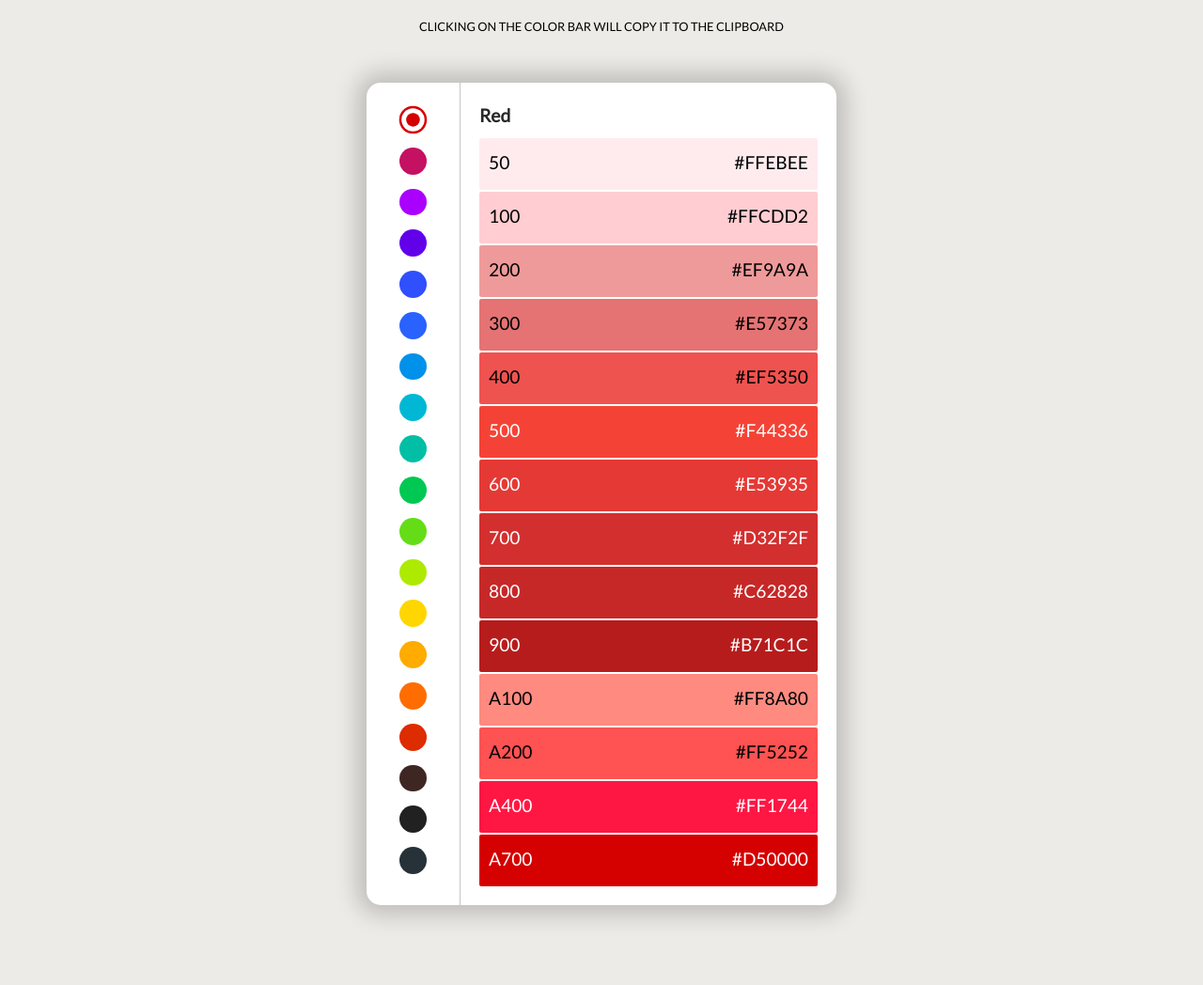
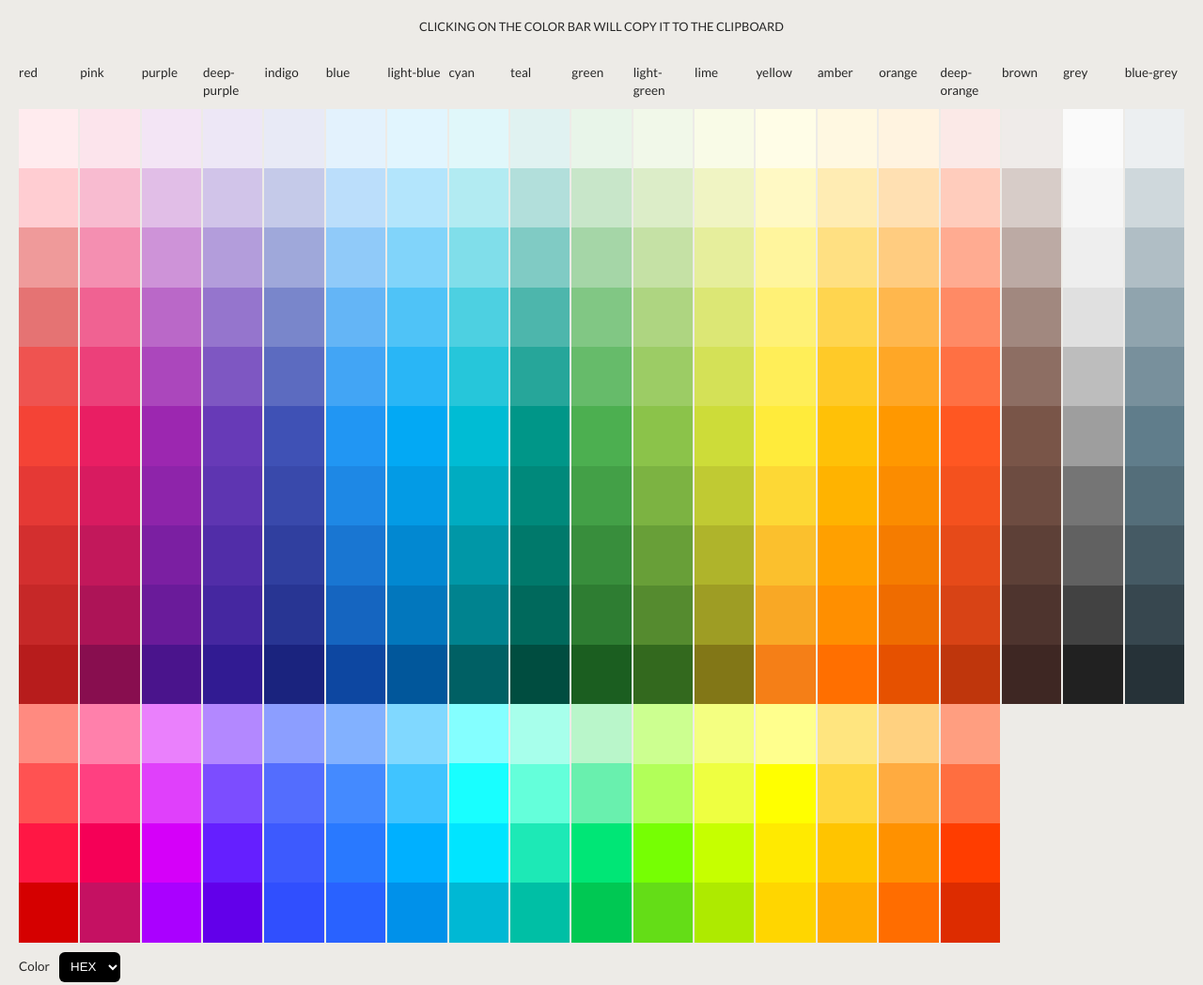
Before and after one commit to tomickigrzegorz/material-colors, a website: page index.html in a window 1280 px wide. Shown: the whole page at 94% size. Before the commit the page ends 1013 px from the top, so only its background shows below. Drawn offline with Linux system fonts and the light colour scheme.

Commit message:
update project

```diff
--- a/colors.js
+++ b/colors.js
@@ -5,10 +5,10 @@ div.className = 'colors flex';
 
 div.innerHTML = `
   <div class="color__column">
-    <div class="column color__choose"></div>
+    <div class="grid column color__choose"></div>
   </div>
   <div class="color__column">
-    <div class="column color__list"></div>
+    <div class="grid column color__list"></div>
   </div>
 `;
 
@@ -27,19 +27,16 @@ async function fetchColors() {
   } catch (err) {
     console.error(err);
   }
-};
-
-fetchColors()
-  .then(data => generateColors(data))
+}
+fetchColors().then((data) => generateColors(data));
 
 function generateColors(data) {
-
   let colors = [];
-  data.map(color => {
+  data.map((color) => {
     for (const [key, value] of Object.entries(color)) {
       colors.push([key, value]);
     }
-  })
+  });
 
   setChosenColors(colors);
 }
@@ -47,48 +44,46 @@ function generateColors(data) {
 function setChosenColors(labels) {
   const chosenColors = document.querySelector('.color__choose');
 
-  labels.reverse().map((label, index) => {
-    const lastElement = Object.values(label[1]).pop();
-
-    const chosen = `
-      <label title="${label[0]}">
-        <input type="radio" name="color-radio" value="${label[0]}">
-        <span class="color-item" data-hex="${lastElement.hex}" style="background-color: ${lastElement.hex}"></span>
-      </label >
-      `;
+  labels.reverse().map((label) => {
+    const chosen = `<span class="color-item">${label[0]}</span>`;
 
     chosenColors.insertAdjacentHTML('afterbegin', chosen);
   });
 
-  showAllColors(labels);
+  setColors(labels);
 
   // first red set checked
-  document.querySelector('[title="red"]').firstElementChild.click();
+  // document.querySelector('[title="red"]').firstElementChild.click();
 }
 
 function removeStyleFromSpan(event) {
   const target = event.target.nextElementSibling;
   const colorItems = document.querySelectorAll('.color-item');
 
-  colorItems.forEach(item => {
+  colorItems.forEach((item) => {
     const colorHex = item.getAttribute('data-hex');
     const colorHexTarget = target.getAttribute('data-hex');
     item.setAttribute('style', `background-color: ${colorHex}`);
-    target.setAttribute('style', `transform: scale(0.5); box-shadow: 0 0 0 10px rgb(255 255 255), 0 0 0 15px ${colorHexTarget}; background-color: ${colorHexTarget}`);
+    target.setAttribute(
+      'style',
+      `transform: scale(0.5); box-shadow: 0 0 0 10px rgb(255 255 255), 0 0 0 15px ${colorHexTarget}; background-color: ${colorHexTarget}`
+    );
   });
 }
 
 function hexToHSL(H) {
   // Convert hex to RGB first
-  let r = 0, g = 0, b = 0;
+  let r = 0,
+    g = 0,
+    b = 0;
   if (H.length == 4) {
-    r = "0x" + H[1] + H[1];
-    g = "0x" + H[2] + H[2];
-    b = "0x" + H[3] + H[3];
+    r = '0x' + H[1] + H[1];
+    g = '0x' + H[2] + H[2];
+    b = '0x' + H[3] + H[3];
   } else if (H.length == 7) {
-    r = "0x" + H[1] + H[2];
-    g = "0x" + H[3] + H[4];
-    b = "0x" + H[5] + H[6];
+    r = '0x' + H[1] + H[2];
+    g = '0x' + H[3] + H[4];
+    b = '0x' + H[5] + H[6];
   }
   // Then to HSL
   r /= 255;
@@ -101,103 +96,106 @@ function hexToHSL(H) {
     s = 0,
     l = 0;
 
-  if (delta == 0)
-    h = 0;
-  else if (cmax == r)
-    h = ((g - b) / delta) % 6;
-  else if (cmax == g)
-    h = (b - r) / delta + 2;
-  else
-    h = (r - g) / delta + 4;
+  if (delta == 0) h = 0;
+  else if (cmax == r) h = ((g - b) / delta) % 6;
+  else if (cmax == g) h = (b - r) / delta + 2;
+  else h = (r - g) / delta + 4;
 
   h = Math.round(h * 60);
 
-  if (h < 0)
-    h += 360;
+  if (h < 0) h += 360;
 
   l = (cmax + cmin) / 2;
   s = delta == 0 ? 0 : delta / (1 - Math.abs(2 * l - 1));
   s = +(s * 100).toFixed(1);
   l = +(l * 100).toFixed(1);
 
-  return "hsl(" + h + "," + s + "%," + l + "%)";
+  return 'hsl(' + h + ',' + s + '%,' + l + '%)';
 }
 
 function hexToRGB(h) {
-  let r = 0, g = 0, b = 0;
+  let r = 0,
+    g = 0,
+    b = 0;
 
   if (h.length == 4) {
-    r = "0x" + h[1] + h[1];
-    g = "0x" + h[2] + h[2];
-    b = "0x" + h[3] + h[3];
-
+    r = '0x' + h[1] + h[1];
+    g = '0x' + h[2] + h[2];
+    b = '0x' + h[3] + h[3];
   } else if (h.length == 7) {
-    r = "0x" + h[1] + h[2];
-    g = "0x" + h[3] + h[4];
-    b = "0x" + h[5] + h[6];
+    r = '0x' + h[1] + h[2];
+    g = '0x' + h[3] + h[4];
+    b = '0x' + h[5] + h[6];
   }
 
-  return "rgb(" + +r + "," + +g + "," + +b + ")";
+  return 'rgb(' + +r + ',' + +g + ',' + +b + ')';
 }
 
 function showAllColors(labels) {
-
   // set default color to red
-  setColors(labels, 'red');
+  // setColors(labels, 'red');
 
   // set color when click on radio color
   document.addEventListener('change', (e) => {
-
     setColors(labels, e.target.value);
     document.documentElement.style.setProperty('--info-color', 'black');
 
     removeStyleFromSpan(e);
-  })
+  });
 }
 
-function setColors(labels, color) {
+function setColors(labels) {
   const colorList = document.querySelector('.color__list');
   // remove children div from color__list
-  colorList.innerHTML = ''
+  colorList.innerHTML = '';
 
   // remove style from body
   document.body.removeAttribute('style');
 
   // update title
-  document.title = `Material Colors - ${color.toUpperCase()}`;
+  document.title = 'Material Colors';
 
-  // set label with name selected color
-  colorList.insertAdjacentHTML('afterbegin', `<div class="color__label">${color}</div>`);
+  const arrayColors = labels.filter((item) => item).map((item) => item[1]);
 
-  // get array with selected color
-  // and set inside color__list
-  // after label color name
-  const arrayColors = labels.filter(item => item[0] === color);
-  for (const [key, value] of Object.entries(arrayColors[0][1])) {
-    colorList.insertAdjacentHTML('beforeend', `
-      <div class="colors-item" data-type="${key}" data-color="${value.hex}" style="background-color: ${value.hex}; color: ${invertHex(value.hex)}">
+  let i = 0;
+  arrayColors.map((color, index) => {
+    let column;
+    if (index == i) {
+      column = document.createElement('div');
+      column.className = `column-item`;
+      colorList.insertAdjacentElement('afterbegin', column);
+    }
+    // console.log('c', color);
+    for (const [key, value] of Object.entries(color)) {
+      column.insertAdjacentHTML(
+        'beforeend',
+        `<div class="colors-item" data-type="${key}" data-color="${
+          value.hex
+        }" style="background-color: ${value.hex}; color: ${invertHex(
+          value.hex
+        )}">
         <span>${key}</span>
-        <span>${value.hex}</span>
-      </div>
-    `);
-  };
+        <span style="display: none;">${value.hex}</span>
+      </div>`
+      );
+    }
+    i++;
+  });
 }
 
 function invertHex(hexcolor) {
-  hexcolor = hexcolor.replace("#", "");
+  hexcolor = hexcolor.replace('#', '');
   const r = parseInt(hexcolor.substr(0, 2), 16);
   const g = parseInt(hexcolor.substr(2, 2), 16);
   const b = parseInt(hexcolor.substr(4, 2), 16);
-  const yiq = (((r * 299) + (g * 587) + (b * 114)) / 1000);
-  return (yiq >= 128) ? 'black' : 'white';
+  const yiq = (r * 299 + g * 587 + b * 114) / 1000;
+  return yiq >= 128 ? 'black' : 'white';
 }
-
 
 let timeoutID;
 
 document.addEventListener('click', function (e) {
   if (e.target.className === 'colors-item') {
-
     clearTimeout(timeoutID);
 
     const hex = e.target.lastElementChild.textContent.trim();
@@ -214,9 +212,26 @@ document.addEventListener('click', function (e) {
     const hsl = hexToHSL(hex);
     const rgb = hexToRGB(hex);
 
-    info.innerHTML = `Code copied to clipboard.<br/><br/>${hex}<br />${hsl}<br />${rgb}`
+    let colorType = 0;
+    const selectChose = document.querySelector('.select-chose').selectedIndex;
+    switch (selectChose) {
+      case 0:
+        colorType = hex;
+        break;
+      case 1:
+        colorType = rgb;
+        break;
+      case 2:
+        colorType = hsl;
+        break;
+      default:
+        colorType = hex;
+        break;
+    }
 
-    input.setAttribute('value', `${hex}, ${hsl}, ${rgb}`);
+    info.innerHTML = `Code copied to clipboard.<br/>${colorType}`;
+
+    input.setAttribute('value', `${colorType}`);
     input.select();
     document.execCommand('copy');
 
@@ -229,6 +244,27 @@ document.addEventListener('click', function (e) {
     const hexColor = e.target.dataset.color;
 
     document.documentElement.style.setProperty('--body-color', hexColor);
-    document.documentElement.style.setProperty('--info-color', `${invertHex(hexColor)}`);
+    document.documentElement.style.setProperty(
+      '--info-color',
+      `${invertHex(hexColor)}`
+    );
   }
-})
+});
+
+const colors = document.querySelector('.colors');
+function changeTypeOfColor() {
+  const selectChose = `
+    <div class="flex chose-color">
+      <label>Color</label>
+      <select class="select-chose">
+        <option value="hex"> HEX </option>
+        <option value="rgb"> RGB </option>
+        <option value="hsl"> HSL </option>
+      </select>
+    </div>
+  `;
+
+  colors.insertAdjacentHTML('beforeend', selectChose);
+}
+
+changeTypeOfColor();
--- a/style.css
+++ b/style.css
@@ -1,7 +1,7 @@
-@import url("https://fonts.googleapis.com/css2?family=Lato&display=swap");
+@import url('https://fonts.googleapis.com/css2?family=Lato&display=swap');
 
 :root {
-  --info-color: "black";
+  --info-color: 'black';
   --body-color: #edebe7;
 }
 
@@ -19,7 +19,7 @@ body {
   position: relative;
   background-color: var(--body-color);
   color: #272727;
-  font-family: "Lato", sans-serif;
+  font-family: 'Lato', sans-serif;
   font-size: 1.2rem;
   font-style: normal;
   font-weight: 400;
@@ -34,7 +34,7 @@ body {
 body::before {
   display: block;
   margin-top: 20px;
-  content: "Clicking on the color bar will copy it to the clipboard";
+  content: 'Clicking on the color bar will copy it to the clipboard';
   text-transform: uppercase;
   text-align: center;
   font-size: 0.8rem;
@@ -45,7 +45,8 @@ body::before {
   display: flex;
   justify-content: center;
   align-items: center;
-  min-height: 100%;
+  max-width: 1600px;
+  margin: auto;
 }
 
 .flex {
@@ -69,55 +70,50 @@ body::before {
 }
 
 .colors {
-  width: 100%;
-  max-width: 500px;
-  background: #fff;
-  border-radius: 15px;
-  box-shadow: 0 0 25px 10px rgba(0, 0, 0, 0.2);
-  margin: 50px auto;
+  width: calc(100% - 20px);
+  flex-direction: column;
+  margin: 20px auto 50px;
+  padding: 10px 0;
+  border-radius: 5px;
 }
 
 .colors-item {
   display: flex;
-  justify-content: space-between;
   align-items: center;
   cursor: pointer;
   position: relative;
-  height: 55px;
-  font-weight: 400;
-  border-radius: 2px;
-}
-
-.colors-item + .colors-item {
-  margin-top: 2px;
+  font-size: 70%;
+  width: 100%;
+  padding-bottom: 100%;
 }
 
 .colors-item span {
-  width: auto;
-  padding: 0 10px;
+  display: none;
+  width: 100%;
+  text-align: center;
   pointer-events: none;
 }
 
 .column {
-  padding: 20px;
+  padding: 0 10px 0;
 }
 
-.color__column:first-child {
-  width: 20%;
-  border-right: 1px solid #c5c5c5;
-}
-
-.color__column:last-child {
-  width: 80%;
+.grid {
+  display: grid;
+  grid-template-columns: repeat(19, minmax(0, 1fr));
+  gap: 2px;
 }
 
 .color__choose {
-  margin: -10px auto;
+  color: var(--info-color);
+  font-size: 70%;
+  margin-bottom: 10px;
 }
 
-.color__list {
-  text-transform: capitalize;
-  font-weight: bold;
+@media (max-width: 800px) {
+  .color__choose {
+    display: none;
+  }
 }
 
 .color__label {
@@ -135,6 +131,7 @@ body::before {
   right: 20px;
   font-size: 70%;
   top: 20px;
+  z-index: 2;
 }
 
 .active {
@@ -148,60 +145,48 @@ body::before {
   position: absolute;
 }
 
-label {
-  display: flex;
-  position: relative;
-  justify-content: center;
-  width: 100%;
-  cursor: pointer;
-  margin: 15px auto;
-}
-
-[title]:hover:before {
-  position: absolute;
-  content: "";
-  width: 0;
-  height: 0;
-  top: 5px;
-  left: 54px;
-  border-top: 8px solid transparent;
-  border-bottom: 8px solid transparent;
-  border-right: 8px solid #000;
-}
-
-[title]:hover:after {
-  position: absolute;
-  content: attr(title);
-  white-space: nowrap;
-  background: #000;
-  color: #fff;
-  z-index: 9;
-  padding: 7px 20px;
-  left: 60px;
-  top: -5px;
-  font-size: 80%;
-  border-radius: 27px;
-}
-
-span {
-  display: block;
-  position: relative;
-  cursor: pointer;
-  width: 1.5em;
-  height: 1.5em;
-  border-radius: 50%;
-  transition: all 100ms ease-in;
-}
-
-input {
-  position: absolute;
-  left: -99999px;
-}
-
 .colors-item {
   transition: transform 200ms ease-in-out;
 }
 
 .colors-item:hover {
-  transform: scale(1.05);
+  transform: scale(1.3);
+  z-index: 1;
 }
+
+.colors-item:hover span {
+  display: flex;
+  position: absolute;
+  height: auto;
+  top: 0;
+  bottom: 0;
+  margin: auto;
+  justify-content: center;
+  align-items: center;
+}
+
+.chose-color {
+  align-items: center;
+  color: var(--info-color);
+  margin: 10px 10px 0;
+  font-size: 70%;
+}
+
+.chose-color label {
+  margin-right: 10px;
+  width: 40px;
+}
+
+.select-chose {
+  padding: 0;
+  height: 2rem;
+  border: 0;
+  border-radius: 0.375rem;
+  line-height: inherit;
+  margin-right: 100%;
+  color: inherit;
+  padding-left: 0.5rem;
+  padding-right: 0.5rem;
+  color: #fff;
+  background-color: #000;
+}
```
Also changed, not shown: package.json (added, +11 -0 lines), .prettierrc.json (added), material-colors.png, 2 other files.
